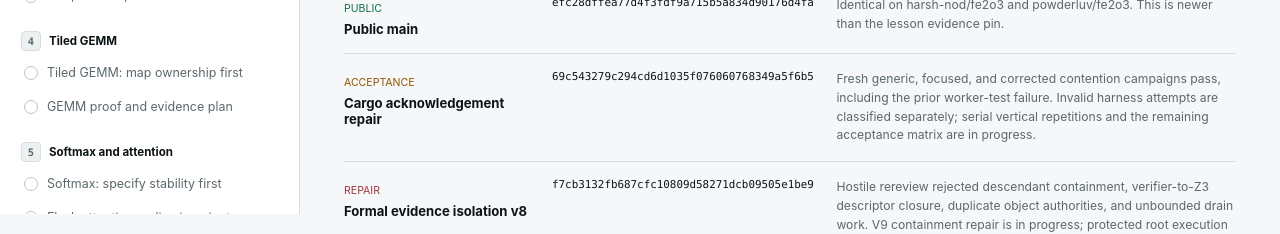
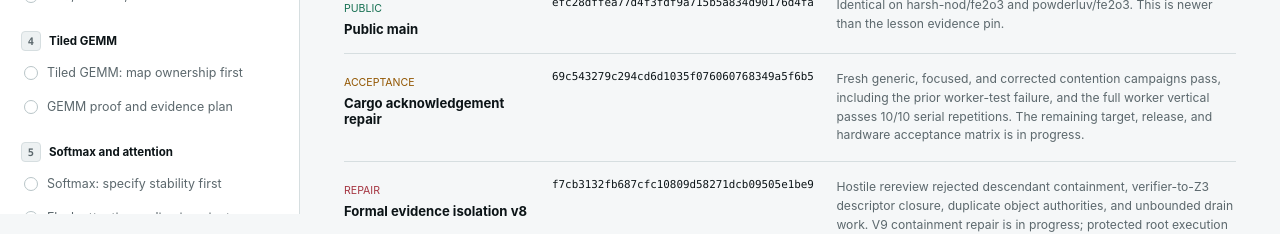
Before and after one commit to harsh-nod/fe2o3-kernels, a React (Vite) app: page /#/status in a window 1280 px wide. Shown: the part 586-820 px from the top of the page. Built offline with nearby package versions, Linux system fonts and the light colour scheme.

Commit message:
Record completed Cargo stress gate

```diff
--- a/src/content/progress.ts
+++ b/src/content/progress.ts
@@ -43,7 +43,7 @@ export const developmentCheckpoints: DevelopmentCheckpoint[] = [
     commit: "69c543279c294cd6d1035f076060768349a5f6b5",
     state: "acceptance",
     detail:
-      "Fresh generic, focused, and corrected contention campaigns pass, including the prior worker-test failure. Invalid harness attempts are classified separately; serial vertical repetitions and the remaining acceptance matrix are in progress.",
+      "Fresh generic, focused, and corrected contention campaigns pass, including the prior worker-test failure, and the full worker vertical passes 10/10 serial repetitions. The remaining target, release, and hardware acceptance matrix is in progress.",
   },
   {
     name: "Formal evidence isolation v8",
```
